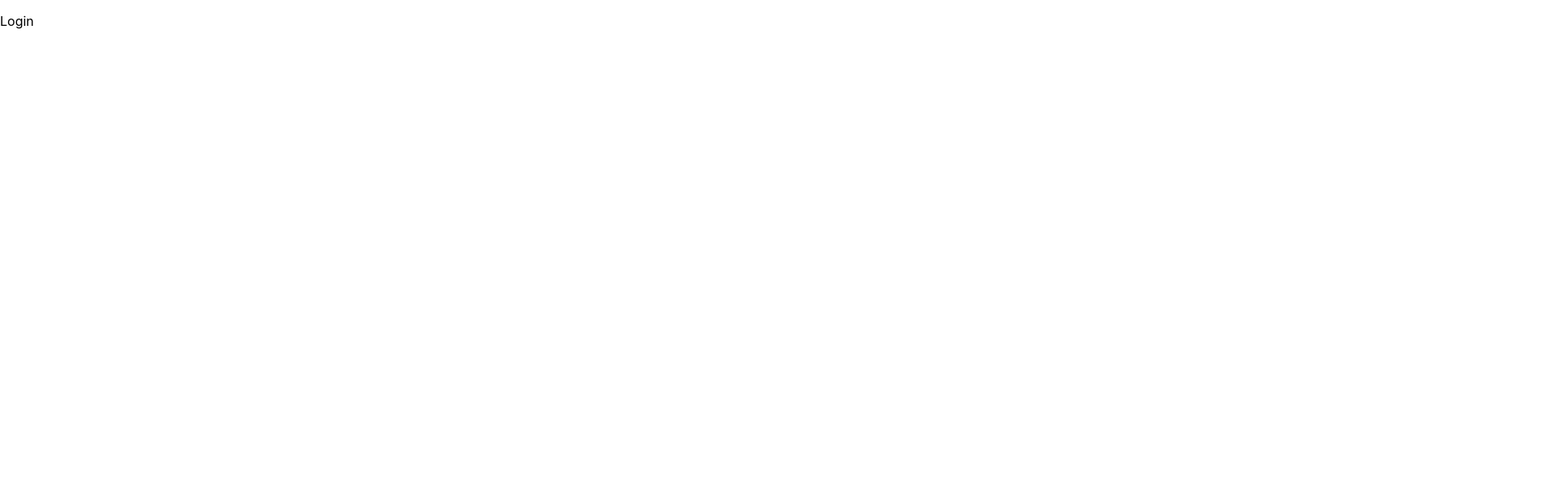
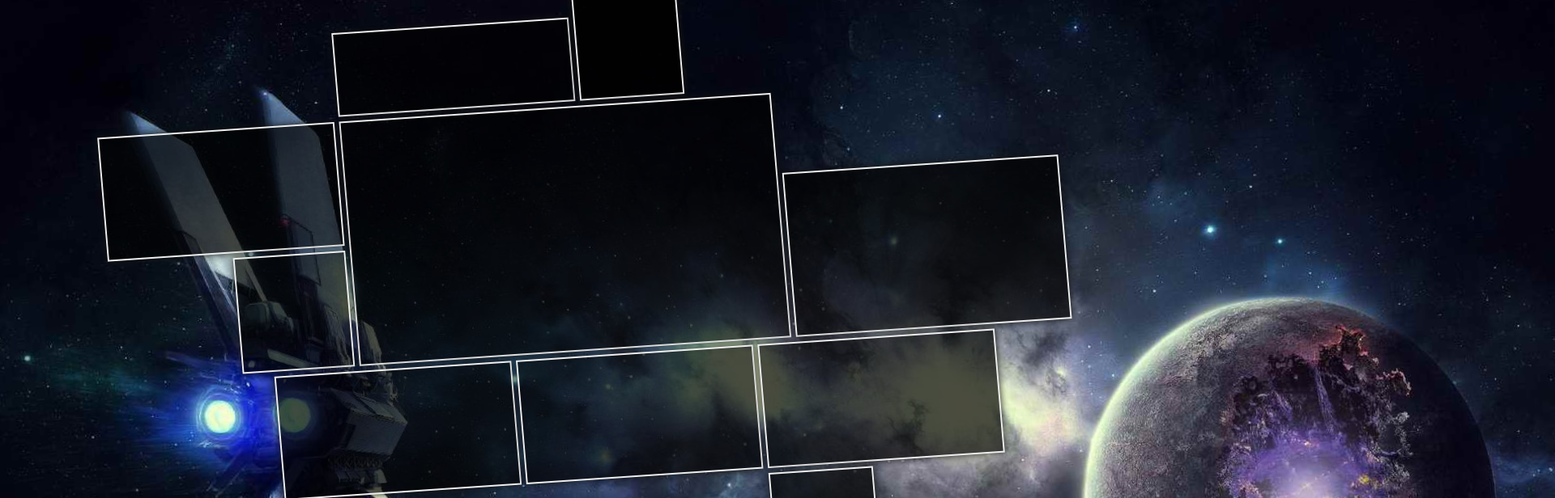
Before and after one commit to Grace-WX/React-template, a React (Create React App) app: page /#/login in a window 1280 px wide. Shown: the top 616 px of the page at 81% size, 1920 px wide, since content can reach past the window. Built offline with nearby package versions, Linux system fonts and the light colour scheme.

Commit message:
feat:环形进度条

```diff
--- a/package.json
+++ b/package.json
@@ -13,7 +13,7 @@
     "react-dom": "^17.0.2",
     "react-router-dom": "^5.2.0",
     "react-scripts": "4.0.3",
-    "typescript": "^4.3.5"
+    "typescript": "^4.0.0-dev.20210731"
   },
   "scripts": {
     "start": "react-scripts start",
--- /dev/null
+++ b/src/components/circle/index.css
@@ -0,0 +1,72 @@
+.circle {
+    background-color: #eee;
+    width: 100px;
+    height: 100px;
+    border-radius: 50%;
+    margin: 100px auto;
+    position: relative;
+}
+
+.left,
+.right {
+    width: 50px;
+    height: 100px;
+    opacity: 0.5;
+    position: absolute;
+    overflow: hidden;
+}
+
+.right {
+    right: 0;
+}
+
+.left-circle,
+.right-circle {
+    background: red;
+    width: 50px;
+    height: 100px;
+}
+
+.left-circle {
+    border-top-left-radius: 100px;
+    border-bottom-left-radius: 100px;
+    transform-origin: right center;
+    transform: rotate(180deg);
+    /* animation-delay: 2s;
+    animation: progress1 2s linear forwards; */
+}
+
+.right-circle {
+    border-top-right-radius: 100px;
+    border-bottom-right-radius: 100px;
+    transform-origin: left center;
+    transform: rotate(-180deg);
+    /* animation: progress2 2s linear forwards; */
+}
+
+/* @keyframes progress1 {
+    to {
+        transform: rotate(360deg);
+    }
+}
+
+@keyframes progress2 {
+    to {
+        transform: rotate(0deg);
+    }
+} */
+
+.inner {
+    width: 80px;
+    height: 80px;
+    border-radius: 50%;
+    text-align: center;
+    line-height: 80px;
+    position: absolute;
+    top: 50%;
+    left: 50%;
+    transform: translate(-50%, -50%);
+    font-size: 20px;
+    color: #999;
+    background: white;
+}
--- /dev/null
+++ b/src/components/circle/index.jsx
@@ -0,0 +1,47 @@
+import React, { memo, useRef, useState, useEffect } from 'react';
+import './index.css';
+
+// react组件必须大写
+// 环形上传动画，可用作上传axios请求的进度展示
+export default memo(function Index() {
+
+    const [num, setNum] = useState(0);
+    const [leftDeg, setLeftDeg] = useState(180);
+    const [rightDeg, setRightDeg] = useState(0);
+
+    //loader,total可以作为外部参数
+    let loader = 0;
+    const total = 1500;
+
+    useEffect(() => {
+        const timer = setInterval(() => {
+            let currentNum = Number((loader / total) * 100).toFixed(1);
+            let currentDeg = Number((loader / total) * 360).toFixed(0);
+            if (currentNum > 100) {
+                clearInterval(timer)
+            } else {
+                loader++
+                setNum(currentNum)
+                if (currentDeg > 180) {
+                    setLeftDeg(currentDeg)
+                } else {
+                    setRightDeg(-(180 - currentDeg))
+                }
+            }
+        }, 1);
+    }, [loader])
+
+
+
+    return (
+        <div className="circle">
+            <div className="left">
+                <div className="left-circle" style={{ transform: `rotate(${leftDeg}deg)` }}></div>
+            </div>
+            <div className="right">
+                <div className="right-circle" style={{ transform: `rotate(${rightDeg}deg)` }}></div>
+            </div>
+            <div className="inner" >{num}%</div>
+        </div>
+    )
+})
--- /dev/null
+++ b/src/eslinetrc.js
@@ -0,0 +1,6 @@
+module.exports = {
+    rules: {
+        "no-unused-vars": 0,
+        "@typescript-eslint/no-unused-vars": 0,
+    }
+}
--- a/src/index.tsx
+++ b/src/index.tsx
@@ -12,7 +12,7 @@ ReactDOM.render(
       {mainRouters.map(route => {
         return <Route key={route.path} {...route} />
       })}
-      <Redirect to="/404" />
+      <Redirect to="/login" />
     </Switch>
   </Router>,
   document.getElementById('root')
--- /dev/null
+++ b/src/pages/animation/index.jsx
@@ -0,0 +1,15 @@
+import React, { memo } from 'react';
+import './index.css';
+import Circle from '../../components/circle';
+
+const animation = memo(function index(props) {
+    return (
+        <div>
+            <Circle />
+        </div>
+    )
+})
+
+
+
+export default animation
--- a/src/pages/login/index.css
+++ b/src/pages/login/index.css
@@ -0,0 +1,44 @@
+* {
+    margin: 0;
+    padding: 0;
+}
+
+body {
+    overflow: hidden;
+    perspective: 2500px;
+}
+
+.bg {
+    z-index: 0;
+    position: absolute;
+    width: 1920px;
+    height: 1080px;
+    transform: rotateX(5deg) rotateY(15deg) rotateZ(-5deg) scale(1.2);
+    background: url(../../assets/images/background.jpg) center center no-repeat;
+    background-size: cover;
+}
+
+.box {
+    position: absolute;
+    z-index: 9999;
+    width: 90%;
+    height: 80%;
+    transform: rotateX(5deg) rotateY(15deg) rotateZ(-5deg);
+}
+
+.box div {
+    position: absolute;
+    border: 2px solid #EEE;
+    background: rgba(0, 0, 0, 0.7);
+    box-shadow: 0px 0px 10px 0px #111;
+    transition: all 0.3s;
+}
+
+.box div:hover {
+    z-index: 9999;
+    transform: scale(1.1);
+    box-shadow: 0px 0px 10px 0px #EEE;
+    background: #FFF;
+    cursor: pointer;
+    transition: all 0.3s;
+}
--- a/src/pages/login/index.tsx
+++ b/src/pages/login/index.tsx
@@ -1,9 +1,96 @@
-import React, { memo } from 'react'
+import React, { memo, useRef, useState, useEffect } from 'react';
+import './index.css';
 
-const Login = memo(function index(props) {
+const Login = memo(function Index(props) {
+
+    const ref = useRef(null);
+    const [bgMove, setBgMove] = useState({ bgX: 0, bgY: 0 });
+    const [boxMove, setBoxMove] = useState({ boxX: 0, boxY: 0 });
+
+    const bGMouseMove = (event: any) => {
+        console.log('bGMouseMove', event)
+        setBgMove({
+            bgX: 300 + (-event.pageX - 960) / 10,
+            bgY: 100 + (-event.pageY - 540) / 10
+        })
+        setBoxMove({
+            boxX: 480 + (-event.pageX - 480) / 5,
+            boxY: 170 + (-event.pageY - 270) / 5
+        })
+    }
+
+
     return (
-        <div>
-            <p>Login</p>
+        <div className="pages">
+            <div className="bg" onMouseMove={(e) => bGMouseMove(e)} style={{ left: `${bgMove.bgX}px`, top: `${bgMove.bgY}px` }}></div>
+            <div className="box" onMouseMove={(e) => bGMouseMove(e)} style={{ left: `${boxMove.boxX}px`, top: `${boxMove.boxY}px` }} >
+                <div style={{
+                    width: '300px',
+                    height: '100px',
+                    left: '400px',
+                    top: '30px'
+                }}></div>
+                <div style={{
+                    width: '130px',
+                    height: '130px',
+                    left: '710px',
+                    top: '0px'
+                }}></div>
+                <div style={{
+                    width: '130px',
+                    height: '130px',
+                    left: '710px',
+                    top: '0px'
+                }}></div>
+                <div style={{
+                    width: '550px',
+                    height: '300px',
+                    left: '400px',
+                    top: '140px'
+                }}></div>
+                <div style={{
+                    width: '300px',
+                    height: '150px',
+                    left: '90px',
+                    top: '140px'
+                }}></div>
+                <div style={{
+                    width: '140px',
+                    height: '140px',
+                    left: '250px',
+                    top: '300px'
+                }}></div>
+                <div style={{
+                    width: '350px',
+                    height: '200px',
+                    left: '960px',
+                    top: '240px'
+                }}></div>
+                <div style={{
+                    width: '300px',
+                    height: '150px',
+                    left: '290px',
+                    top: '450px'
+                }}></div>
+                <div style={{
+                    width: '300px',
+                    height: '150px',
+                    left: '600px',
+                    top: '450px'
+                }}></div>
+                <div style={{
+                    width: '300px',
+                    height: '150px',
+                    left: '910px',
+                    top: '450px'
+                }}></div>
+                <div style={{
+                    width: '130px',
+                    height: '130px',
+                    left: '910px',
+                    top: '610px'
+                }}></div>
+            </div>
         </div>
     )
 })
```
Also changed, not shown: src/routes/index.tsx (+7 -1 lines), src/assets/images/background.jpg (added), src/pages/animation/index.css (added), 1 other file (tests, documents, lock files or other folders).
